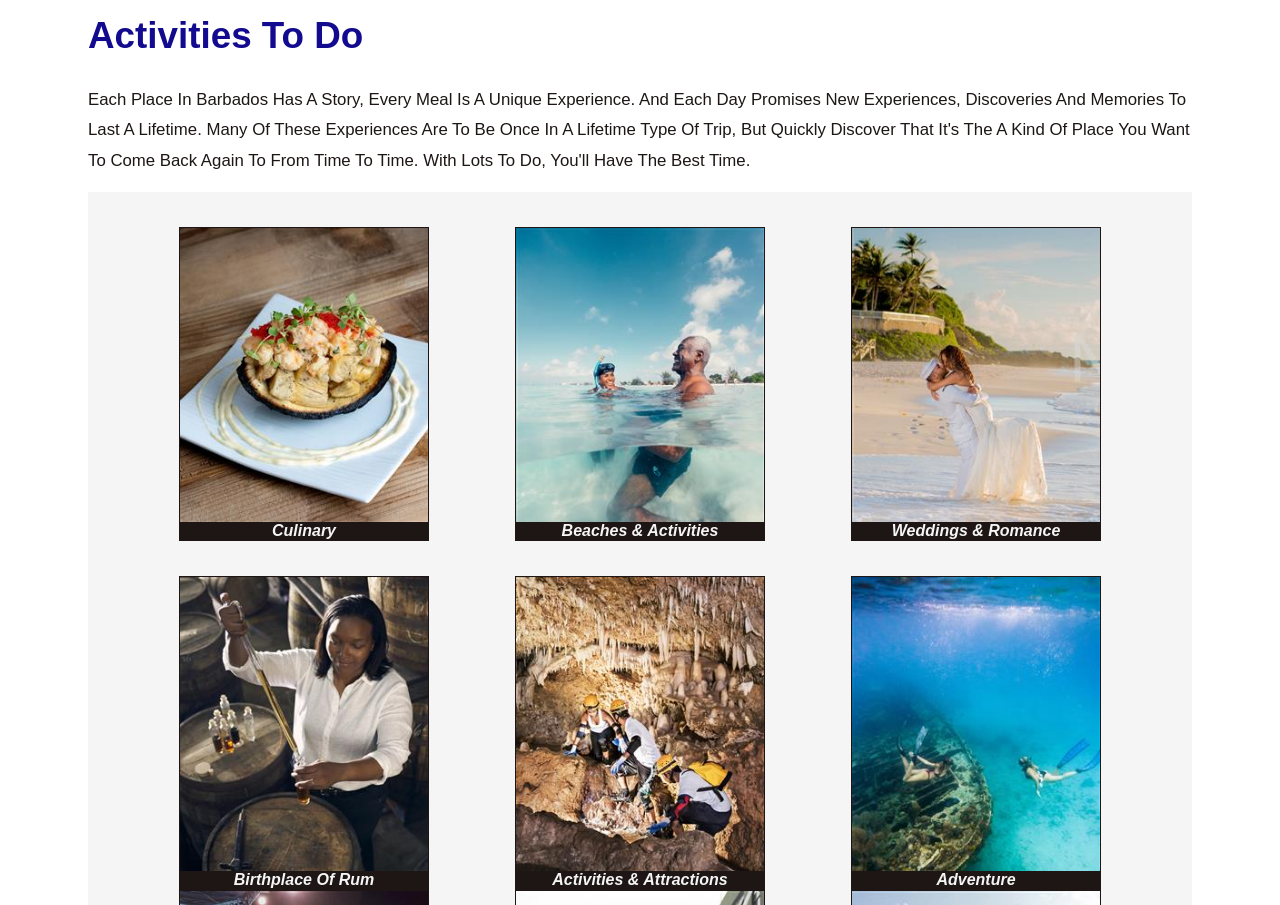
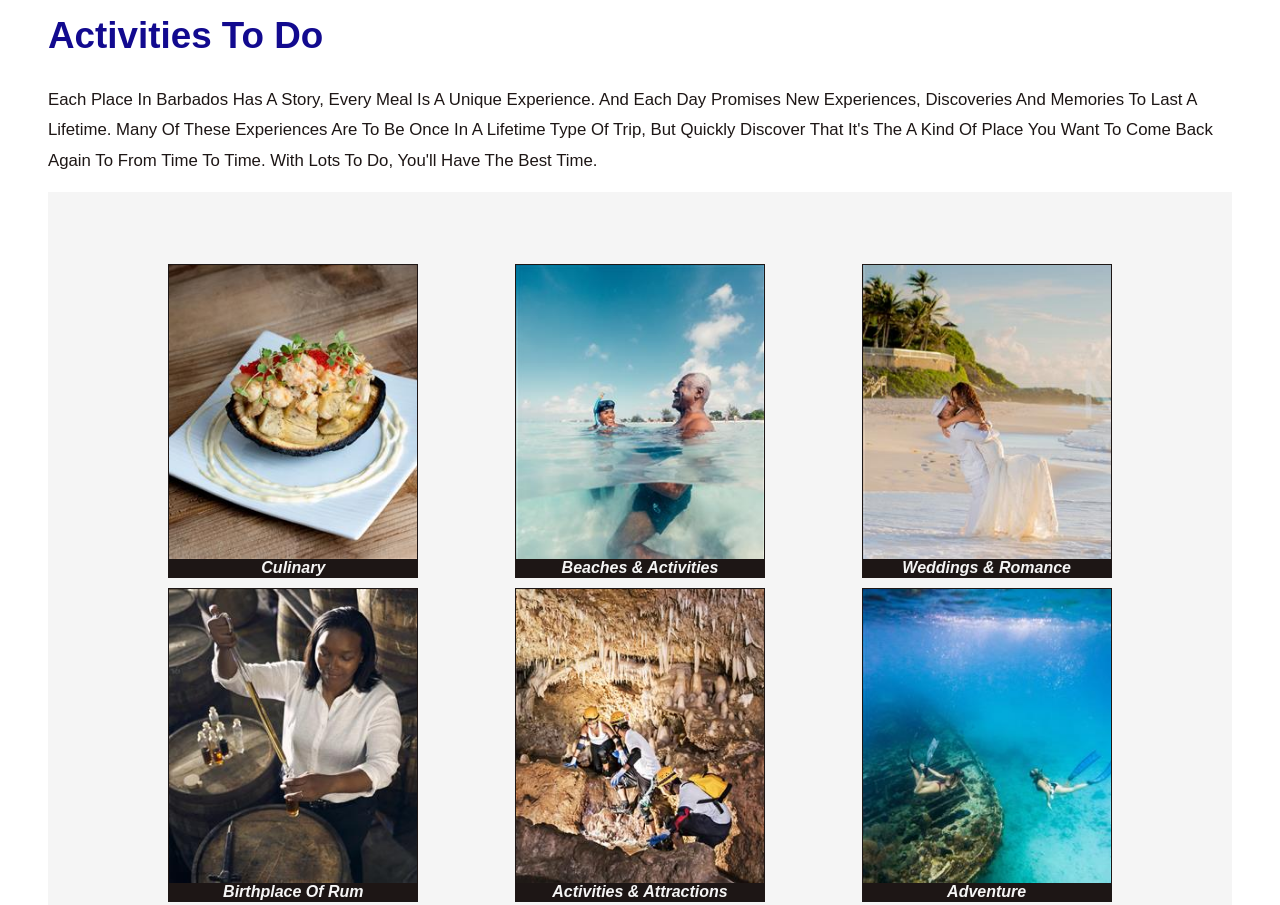
Before and after one commit to ShanieshaJ/Barbados-landing-page, a plain HTML site: page index.html in a window 1280 px wide. Shown: the part 1378-2283 px from the top of the page. Drawn offline with Linux system fonts and the light colour scheme.

Commit message:
Edited the files

```diff
--- a/style.css
+++ b/style.css
@@ -237,7 +237,6 @@
     }
 
     .activities .content {
-        max-width: 1200px;
         margin: 0 auto;
         padding: 0 3rem;
     }
@@ -258,9 +257,11 @@
     .activities-gallery {
         background-color: var(--offwhite);
         display: grid;
-        grid-template-columns: repeat(3, 1fr);
-        grid-template-rows: repeat(1, 30vw);
-        padding: 0 3rem;
+        grid-template-columns: repeat(auto-fit, minmax(300px, 1fr));
+        grid-auto-rows: 300px;
+        grid-auto-flow: dense;
+        padding: 4.5rem;
+        grid-row-gap: 1.5rem;
     }
 
     .gallery-img {
```
